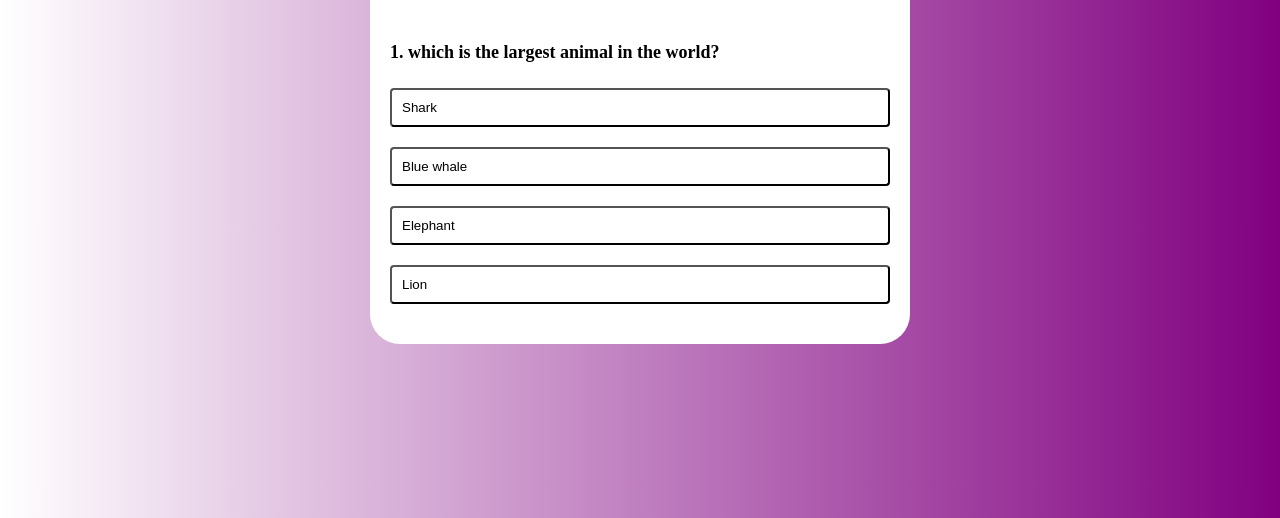
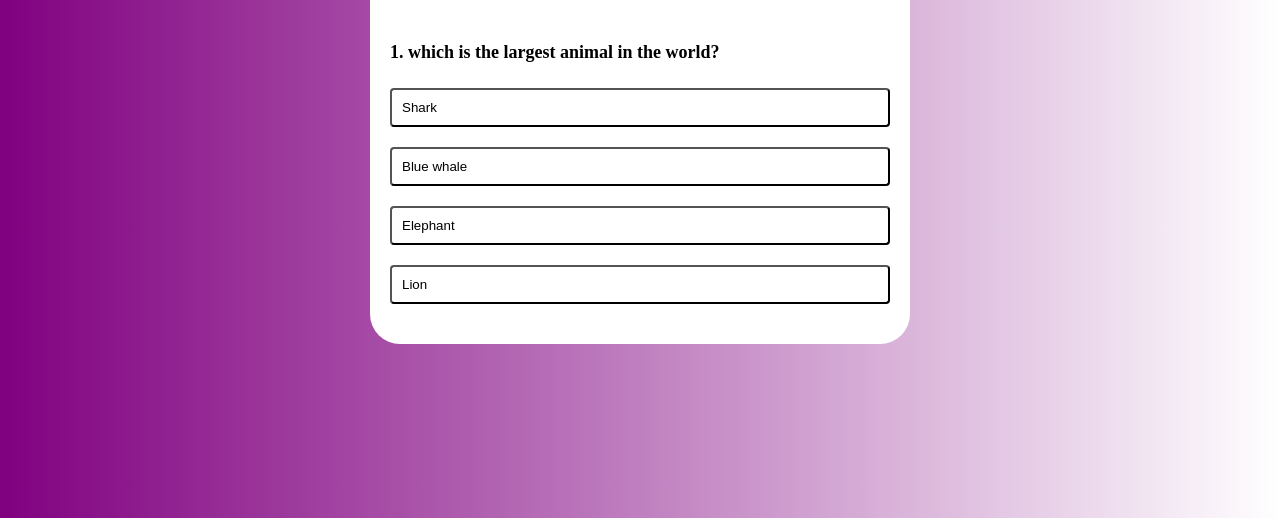
Before and after one commit to Basit403/my-quiz, a plain HTML site: page index.html in a window 1280 px wide. Shown: the part 282-800 px from the top of the page. Drawn offline with Linux system fonts and the light colour scheme.

Commit message:
Update main.css

```diff
--- a/css/main.css
+++ b/css/main.css
@@ -4,7 +4,7 @@ body{
     justify-content: center;
     align-items: center;
     height: 100vh;
-    background-image: linear-gradient(to left, purple , white);
+    background-image: linear-gradient(to right, purple , white);
 }
 
 .container{
```
